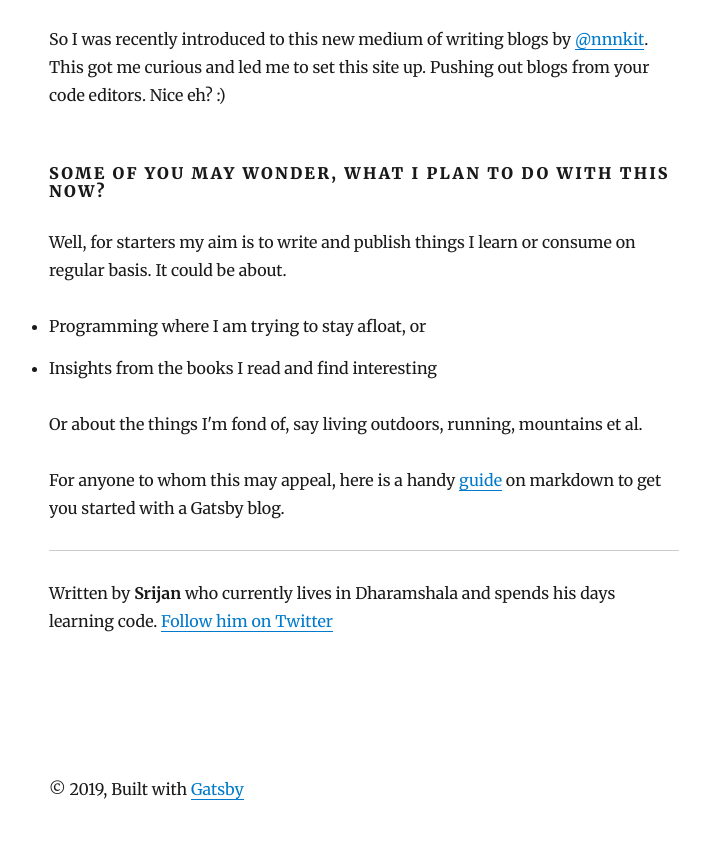
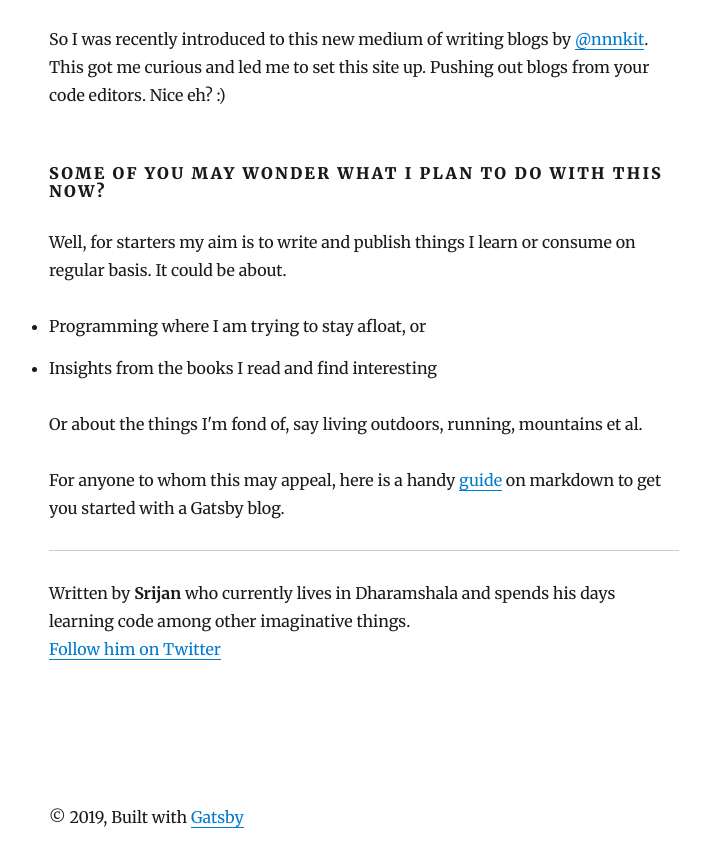
Before and after one commit to notpluto/Blog, a Gatsby site: page /Setting-it-up/ in a window 1280 px wide. Shown: the part 173-1040 px from the top of the page, without its empty margins (276-986 px from the left). Before the commit the page ends 1018 px from the top, so only its background shows below. Built offline with nearby package versions, Linux system fonts and the light colour scheme; Gatsby itself is replaced by a stand-in of ours; some packages are replaced by stand-ins of ours.

Commit message:
fix comma

```diff
--- a/content/blog/Setting-it-up/index.md
+++ b/content/blog/Setting-it-up/index.md
@@ -4,7 +4,7 @@ date: "2019-05-30"
 ---
 So I was recently introduced to this new medium of writing blogs by [@nnnkit](https://twitter.com/nnnkit). This got me curious and led me to set this site up. Pushing out blogs from your code editors. Nice eh? :)
 
-#### Some of you may wonder, what I plan to do with this now?
+#### Some of you may wonder what I plan to do with this now?
 
 Well, for starters my aim is to write and publish things I learn or consume on regular basis. It could be about.
 
--- a/src/components/bio.js
+++ b/src/components/bio.js
@@ -38,8 +38,8 @@ function Bio() {
               }}
             />*/}
             <p>
-              Written by <strong>{author}</strong> who currently lives in Dharamshala and spends his days learning code.
-              {` `}
+              Written by <strong>{author}</strong> who currently lives in Dharamshala and spends his days learning code among other imaginative things.
+              {` `}<br/>
               <a href={`https://twitter.com/${social.twitter}`}>
                 Follow him on Twitter
               </a>
```
